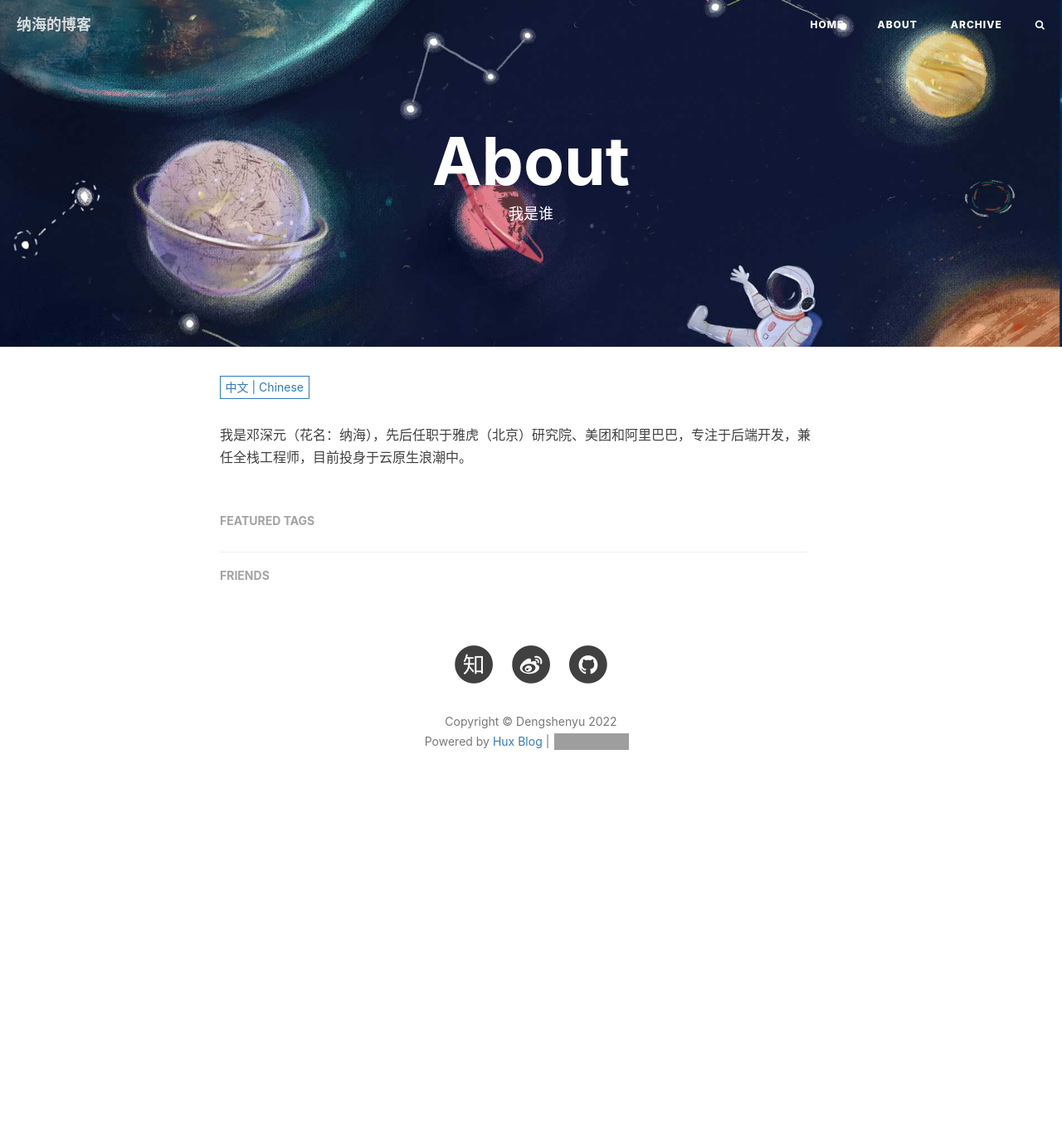
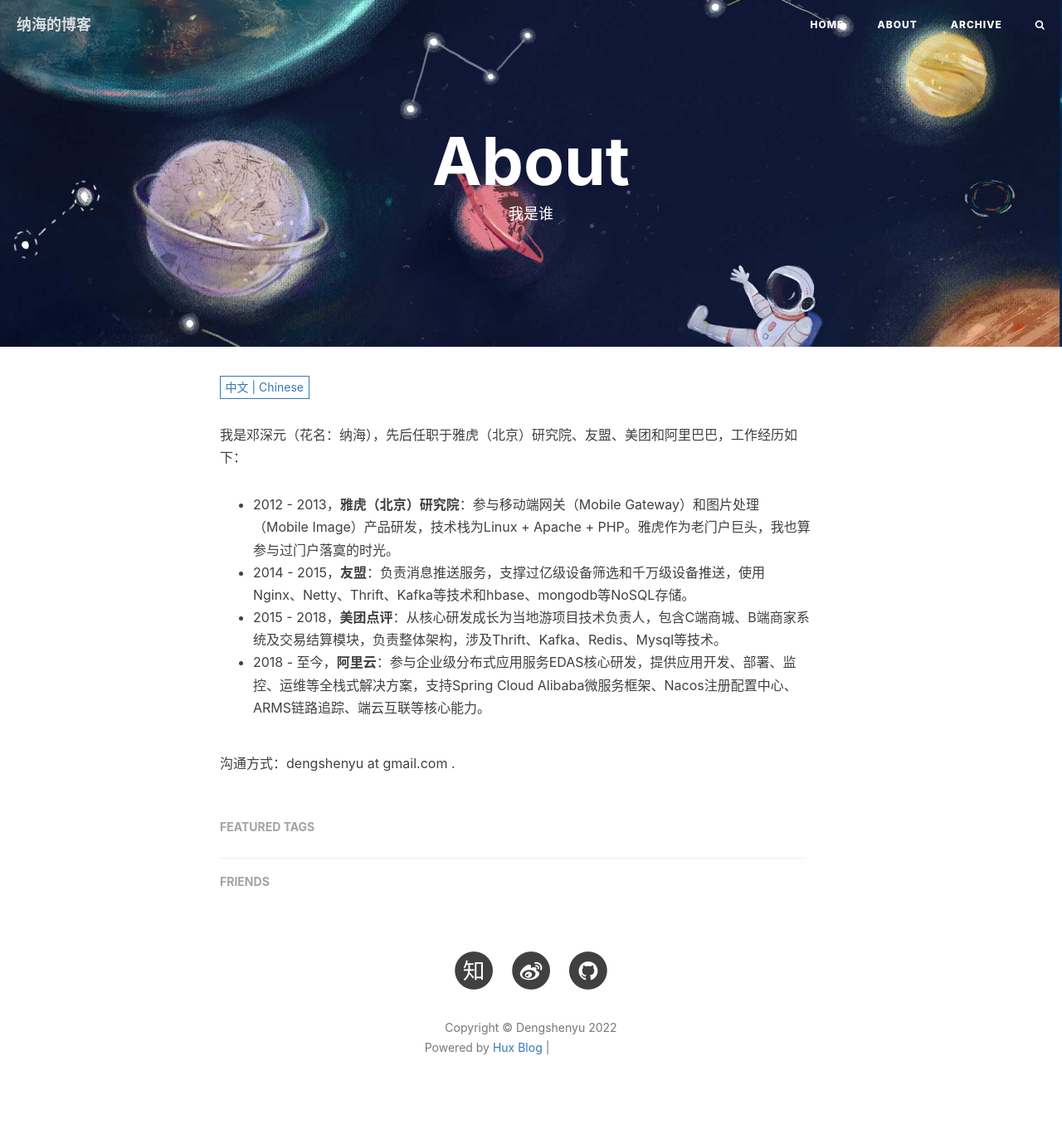
Before and after one commit to dengshenyu/dengshenyu.github.io, a Jekyll site: the page built from about.html, in a window 1280 px wide. Shown: the whole page at 83% size. Built offline with Jekyll 4.4.1, drawn with Linux system fonts in a browser that asks for light colours; nearby versions of some CDN libraries; comment, search, counter and statistics services are not loaded; before the commit the page ends 998 px from its top, so only the background shows below that; grey boxes are pictures that could not be loaded.

Commit message:
update about me

```diff
--- a/_includes/about/zh.md
+++ b/_includes/about/zh.md
@@ -1 +1,8 @@
-我是邓深元（花名：纳海），先后任职于雅虎（北京）研究院、美团和阿里巴巴，专注于后端开发，兼任全栈工程师，目前投身于云原生浪潮中。
+我是邓深元（花名：纳海），先后任职于雅虎（北京）研究院、友盟、美团和阿里巴巴，工作经历如下：
+
+* 2012 - 2013，**雅虎（北京）研究院**：参与移动端网关（Mobile Gateway）和图片处理（Mobile Image）产品研发，技术栈为Linux + Apache + PHP。雅虎作为老门户巨头，我也算参与过门户落寞的时光。
+* 2014 - 2015，**友盟**：负责消息推送服务，支撑过亿级设备筛选和千万级设备推送，使用Nginx、Netty、Thrift、Kafka等技术和hbase、mongodb等NoSQL存储。
+* 2015 - 2018，**美团点评**：从核心研发成长为当地游项目技术负责人，包含C端商城、B端商家系统及交易结算模块，负责整体架构，涉及Thrift、Kafka、Redis、Mysql等技术。
+* 2018 - 至今，**阿里云**：参与企业级分布式应用服务EDAS核心研发，提供应用开发、部署、监控、运维等全栈式解决方案，支持Spring Cloud Alibaba微服务框架、Nacos注册配置中心、ARMS链路追踪、端云互联等核心能力。
+
+沟通方式：dengshenyu at gmail.com .
```
